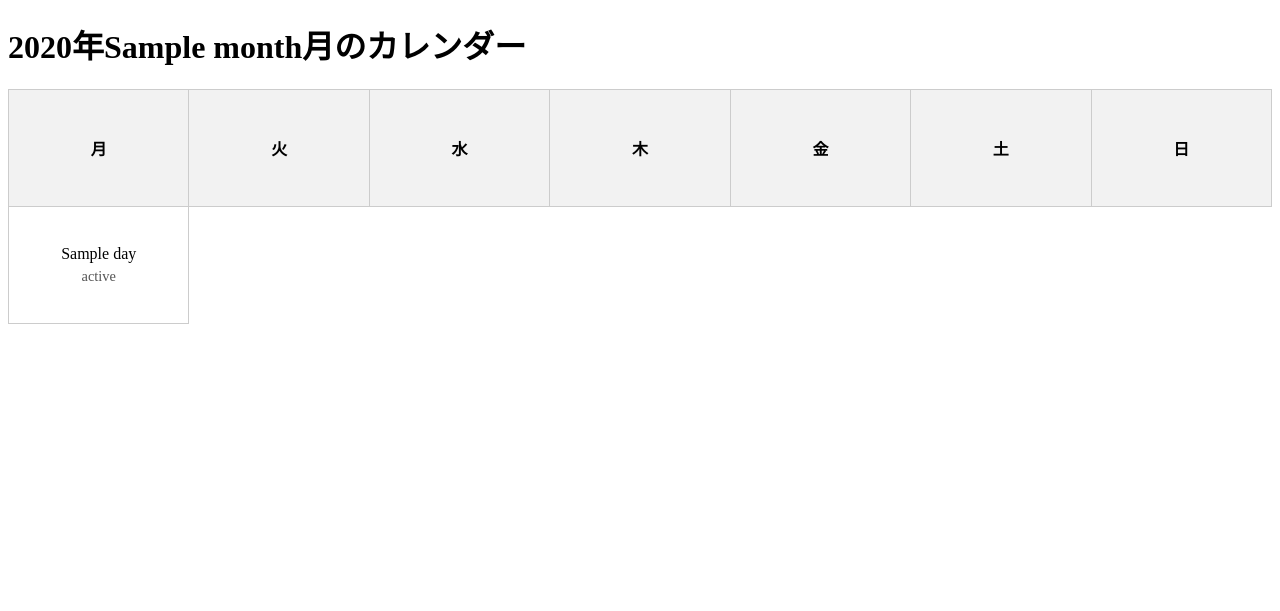
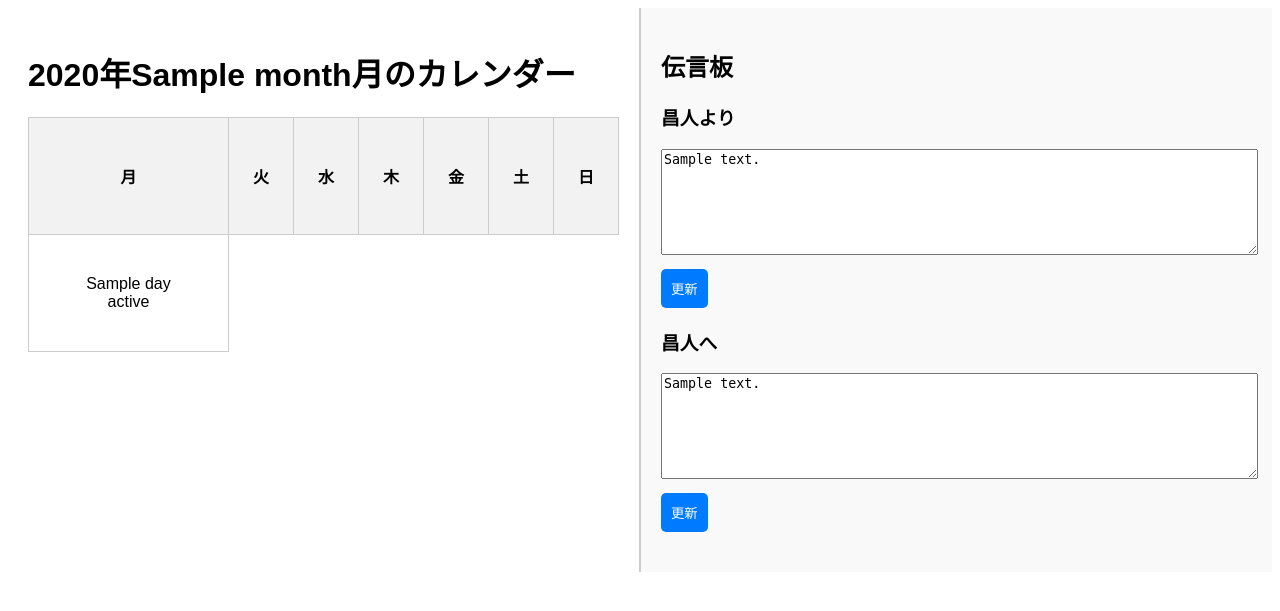
Before and after one commit to honjobunseki/flask-attendance-app, a Flask app: template templates/calendar.html in a window 1280 px wide. Shown: the top 611 px of the page. Run offline with Flask 3, Linux system fonts and the light colour scheme; the template is opened without the code that fills it: most values are stand-ins (such as "Sample title", 1, 10 or a date in 2020); some libraries are stand-ins or nearby versions.

Commit message:
Update calendar.html

```diff
--- a/templates/calendar.html
+++ b/templates/calendar.html
@@ -5,17 +5,30 @@
     <meta name="viewport" content="width=device-width, initial-scale=1.0">
     <title>カレンダー</title>
     <style>
+        body {
+            display: flex;
+            flex-direction: row;
+            font-family: Arial, sans-serif;
+        }
+        .calendar-container {
+            flex: 1;
+            padding: 20px;
+        }
+        .message-board {
+            flex: 1;
+            padding: 20px;
+            background-color: #f9f9f9;
+            border-left: 2px solid #ccc;
+        }
         table {
             width: 100%;
             border-collapse: collapse;
-            table-layout: fixed; /* 列幅を均等にする */
         }
         th, td {
             border: 1px solid #ccc;
             text-align: center;
             padding: 8px;
-            height: 100px; /* 行の高さを固定 */
-            word-wrap: break-word; /* 長いテキストを折り返す */
+            height: 100px;
         }
         th {
             background-color: #f2f2f2;
@@ -25,43 +38,32 @@
             color: white;
         }
         .today {
-            background-color: white;
+            background-color: yellow;
             font-weight: bold;
         }
         .empty {
-            background-color: #eaeaea; /* グレーに塗りつぶし */
+            background-color: #eaeaea;
         }
-        .status {
-            margin-top: 5px;
-            font-size: 0.9em;
-            color: #555;
+        .message {
+            margin-bottom: 20px;
         }
-        .contact-btn {
-            margin-top: 5px;
-            display: inline-block;
-            padding: 5px 10px;
+        textarea {
+            width: 100%;
+            height: 100px;
+            margin-bottom: 10px;
+        }
+        button {
+            padding: 10px;
             background-color: #007bff;
             color: white;
-            text-decoration: none;
-            border-radius: 3px;
+            border: none;
+            border-radius: 5px;
             cursor: pointer;
         }
-        .contact-btn:hover {
-            background-color: #0056b3;
-        }
     </style>
-    <script>
-        function openPopup(day, status) {
-            const popupWidth = 500;
-            const popupHeight = 400;
-            const left = (window.innerWidth - popupWidth) / 2;
-            const top = (window.innerHeight - popupHeight) / 2;
-            const url = `/popup?day=${encodeURIComponent(day)}&status=${encodeURIComponent(status)}`;
-            window.open(url, "_blank", `width=${popupWidth},height=${popupHeight},left=${left},top=${top}`);
-        }
-    </script>
 </head>
 <body>
+    <div class="calendar-container">
         <h1>{{ year }}年{{ month }}月のカレンダー</h1>
         <table>
             <thead>
@@ -80,19 +82,13 @@
                     <tr>
                         {% for day, status, is_holiday in week %}
                             {% if day == 0 %}
-                            <td class="empty"></td> <!-- 空白セルをグレーで表示 -->
+                                <td class="empty"></td>
                             {% elif day == today %}
                                 <td class="today">
                                     <div>{{ day }}</div>
                                     {% if status %}
                                         <div class="status">{{ status }}</div>
                                     {% endif %}
-                                <!-- 本日だけ「連絡する」ボタンを表示 -->
-                                <button
-                                    class="contact-btn"
-                                    onclick="openPopup('{{ year }}年{{ month }}月{{ day }}日', '{{ status }}')">
-                                    連絡する
-                                </button>
                                 </td>
                             {% elif is_holiday %}
                                 <td class="holiday">
@@ -114,5 +110,25 @@
                 {% endfor %}
             </tbody>
         </table>
+    </div>
+    <div class="message-board">
+        <h2>伝言板</h2>
+        <div class="message">
+            <h3>昌人より</h3>
+            <form method="POST">
+                <textarea name="message">{{ message_from_masato }}</textarea>
+                <input type="hidden" name="direction" value="from_masato">
+                <button type="submit">更新</button>
+            </form>
+        </div>
+        <div class="message">
+            <h3>昌人へ</h3>
+            <form method="POST">
+                <textarea name="message">{{ message_to_masato }}</textarea>
+                <input type="hidden" name="direction" value="to_masato">
+                <button type="submit">更新</button>
+            </form>
+        </div>
+    </div>
 </body>
 </html>
```
Lines whose indentation alone changed are shown as unchanged.
